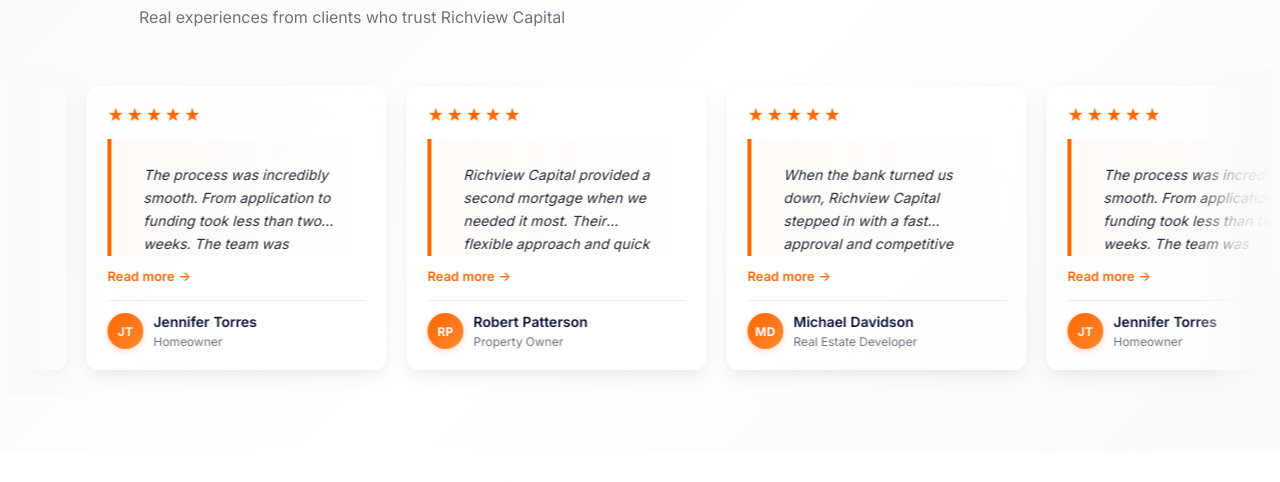
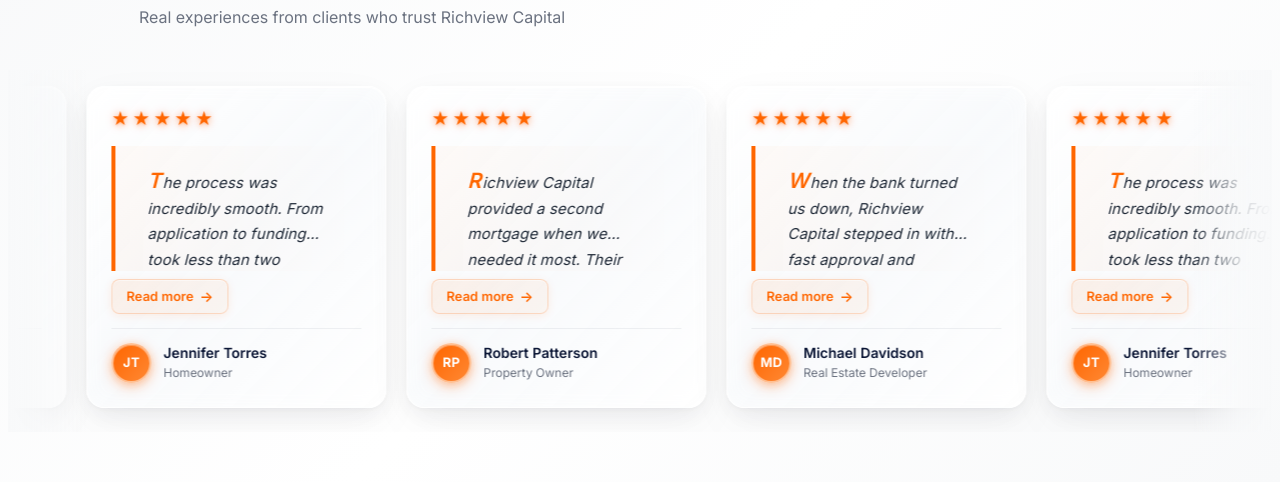
Before and after one commit to Sellaya/richview, a website built with Vite: page index.html in a window 1280 px wide. Shown: the part 2248-2730 px from the top of the page. Built offline with nearby package versions, Linux system fonts and the light colour scheme.

Commit message:
Transform Testimonial Cards UI

```diff
--- a/css/testimonials-google.css
+++ b/css/testimonials-google.css
@@ -118,88 +118,142 @@
   }
 }
 
-/* Card - Small & Glassmorphic */
+/* Card - Futuristic Design */
 .testimonial-card {
   flex-shrink: 0;
   width: clamp(240px, 28vw, 300px);
-  padding: clamp(1rem, 2.5vw, 1.25rem);
-  background: rgba(255, 255, 255, 0.7);
-  backdrop-filter: blur(20px);
-  -webkit-backdrop-filter: blur(20px);
-  border: 1px solid rgba(255, 255, 255, 0.8);
-  border-radius: 12px;
+  padding: clamp(1.25rem, 2.8vw, 1.5rem);
+  background: linear-gradient(135deg,
+    rgba(255, 255, 255, 0.95) 0%,
+    rgba(248, 250, 252, 0.92) 50%,
+    rgba(255, 255, 255, 0.95) 100%);
+  backdrop-filter: blur(24px) saturate(180%);
+  -webkit-backdrop-filter: blur(24px) saturate(180%);
+  border: 1px solid rgba(255, 255, 255, 0.9);
+  border-radius: 18px;
   box-shadow:
-    0 2px 8px rgba(11, 22, 53, 0.04),
-    0 8px 20px rgba(11, 22, 53, 0.06),
-    inset 0 1px 0 rgba(255, 255, 255, 0.9);
+    0 2px 4px rgba(11, 22, 53, 0.03),
+    0 8px 24px rgba(11, 22, 53, 0.06),
+    0 16px 48px rgba(11, 22, 53, 0.04),
+    inset 0 1px 0 rgba(255, 255, 255, 1),
+    inset 0 0 20px rgba(255, 255, 255, 0.5);
   position: relative;
   display: flex;
   flex-direction: column;
-  gap: 0.75rem;
-  transform: perspective(1000px) rotateX(0deg);
+  gap: 0.875rem;
+  transform: perspective(1200px) rotateX(0deg) translateZ(0);
   transition:
-    transform 0.3s cubic-bezier(0.16, 1, 0.3, 1),
-    box-shadow 0.3s cubic-bezier(0.16, 1, 0.3, 1),
-    background 0.3s ease,
-    border-color 0.3s ease;
+    transform 0.5s cubic-bezier(0.34, 1.56, 0.64, 1),
+    box-shadow 0.5s cubic-bezier(0.34, 1.56, 0.64, 1),
+    background 0.5s ease,
+    border-color 0.5s ease;
+  overflow: hidden;
 }
 
 .testimonial-card::before {
   content: '';
   position: absolute;
-  inset: 0;
-  border-radius: 12px;
-  padding: 1px;
+  top: 0;
+  left: 0;
+  right: 0;
+  height: 3px;
+  background: linear-gradient(90deg,
+    transparent 0%,
+    #FF6600 30%,
+    #FF8833 50%,
+    #FF6600 70%,
+    transparent 100%);
+  opacity: 0;
+  transform: translateX(-100%);
+  transition: opacity 0.5s ease, transform 0.8s cubic-bezier(0.34, 1.56, 0.64, 1);
+}
+
+.testimonial-card::after {
+  content: '';
+  position: absolute;
+  inset: -2px;
+  border-radius: 18px;
+  padding: 2px;
   background: linear-gradient(135deg,
-    rgba(255, 102, 0, 0.2) 0%,
-    rgba(255, 255, 255, 0.1) 50%,
-    rgba(255, 102, 0, 0.2) 100%);
+    rgba(255, 102, 0, 0.4) 0%,
+    rgba(255, 136, 51, 0.2) 25%,
+    rgba(59, 130, 246, 0.15) 50%,
+    rgba(255, 136, 51, 0.2) 75%,
+    rgba(255, 102, 0, 0.4) 100%);
+  background-size: 200% 200%;
   -webkit-mask: linear-gradient(#fff 0 0) content-box, linear-gradient(#fff 0 0);
   -webkit-mask-composite: xor;
   mask-composite: exclude;
   opacity: 0;
-  transition: opacity 0.3s ease;
+  transition: opacity 0.5s ease;
+  animation: borderShift 3s ease-in-out infinite;
+}
+
+@keyframes borderShift {
+  0%, 100% { background-position: 0% 50%; }
+  50% { background-position: 100% 50%; }
 }
 
 .testimonial-card:hover {
-  background: rgba(255, 255, 255, 0.85);
-  border-color: rgba(255, 102, 0, 0.2);
-  transform: perspective(1000px) rotateX(0deg) translateY(-2px);
+  background: linear-gradient(135deg,
+    rgba(255, 255, 255, 0.98) 0%,
+    rgba(255, 247, 242, 0.95) 50%,
+    rgba(255, 255, 255, 0.98) 100%);
+  border-color: rgba(255, 102, 0, 0.3);
+  transform: perspective(1200px) rotateX(0deg) translateY(-8px) translateZ(20px) scale(1.02);
   box-shadow:
-    0 4px 12px rgba(255, 102, 0, 0.08),
-    0 12px 28px rgba(11, 22, 53, 0.1),
-    inset 0 1px 0 rgba(255, 255, 255, 1);
+    0 4px 8px rgba(255, 102, 0, 0.08),
+    0 12px 32px rgba(255, 102, 0, 0.12),
+    0 24px 64px rgba(11, 22, 53, 0.08),
+    inset 0 1px 0 rgba(255, 255, 255, 1),
+    inset 0 0 30px rgba(255, 247, 242, 0.8);
 }
 
 .testimonial-card:hover::before {
   opacity: 1;
+  transform: translateX(0);
 }
 
-/* Stars - Google Style */
+.testimonial-card:hover::after {
+  opacity: 1;
+}
+
+/* Stars - Futuristic Style */
 .testimonial-stars {
   display: flex;
   align-items: center;
-  gap: 0.15rem;
+  gap: 0.2rem;
   margin-bottom: 0.25rem;
+  position: relative;
+  z-index: 1;
 }
 
 .testimonial-stars .star {
   color: #FF6600;
-  font-size: clamp(0.875rem, 1.8vw, 1rem);
+  font-size: clamp(0.9375rem, 1.9vw, 1.0625rem);
   line-height: 1;
-  text-shadow: 0 1px 2px rgba(255, 102, 0, 0.2);
-  transition: transform 0.2s cubic-bezier(0.34, 1.56, 0.64, 1);
+  text-shadow:
+    0 1px 2px rgba(255, 102, 0, 0.3),
+    0 2px 8px rgba(255, 102, 0, 0.2),
+    0 0 12px rgba(255, 102, 0, 0.1);
+  transition: all 0.3s cubic-bezier(0.34, 1.56, 0.64, 1);
+  filter: drop-shadow(0 0 4px rgba(255, 102, 0, 0.3));
 }
 
 .testimonial-card:hover .testimonial-stars .star {
-  transform: scale(1.1);
+  transform: scale(1.15) rotate(10deg);
+  text-shadow:
+    0 2px 4px rgba(255, 102, 0, 0.4),
+    0 4px 12px rgba(255, 102, 0, 0.3),
+    0 0 20px rgba(255, 136, 51, 0.4);
+  filter: drop-shadow(0 0 8px rgba(255, 102, 0, 0.5));
 }
 
 .testimonial-stars .star:nth-child(1) { transition-delay: 0ms; }
-.testimonial-stars .star:nth-child(2) { transition-delay: 30ms; }
-.testimonial-stars .star:nth-child(3) { transition-delay: 60ms; }
-.testimonial-stars .star:nth-child(4) { transition-delay: 90ms; }
-.testimonial-stars .star:nth-child(5) { transition-delay: 120ms; }
+.testimonial-stars .star:nth-child(2) { transition-delay: 40ms; }
+.testimonial-stars .star:nth-child(3) { transition-delay: 80ms; }
+.testimonial-stars .star:nth-child(4) { transition-delay: 120ms; }
+.testimonial-stars .star:nth-child(5) { transition-delay: 160ms; }
 
 /* Quote Wrapper */
 .testimonial-quote-wrap {
@@ -212,18 +266,29 @@
 
 /* Blockquote - Truncated */
 .testimonial-card blockquote {
-  font-size: clamp(0.8125rem, 1.7vw, 0.875rem);
+  font-size: clamp(0.8125rem, 1.7vw, 0.9375rem);
   color: #1F2937;
-  line-height: 1.65;
+  line-height: 1.7;
   margin: 0;
   font-weight: 400;
-  letter-spacing: 0.01em;
+  letter-spacing: 0.015em;
   display: -webkit-box;
   -webkit-line-clamp: 3;
   -webkit-box-orient: vertical;
   overflow: hidden;
   transition: all 0.3s ease;
   text-align: left;
+  position: relative;
+  z-index: 1;
+}
+
+.testimonial-card blockquote::first-letter {
+  font-size: 1.4em;
+  font-weight: 600;
+  color: #FF6600;
+  float: left;
+  line-height: 1;
+  margin-right: 0.05em;
 }
 
 .testimonial-card.is-expanded blockquote {
@@ -233,38 +298,78 @@
   overflow: visible;
 }
 
-/* Read More Button */
+/* Read More Button - Futuristic */
 .testimonial-read-more {
   display: inline-flex;
   align-items: center;
-  gap: 0.25rem;
-  background: none;
-  border: none;
-  padding: 0.25rem 0;
+  gap: 0.375rem;
+  background: linear-gradient(135deg,
+    rgba(255, 102, 0, 0.08) 0%,
+    rgba(255, 136, 51, 0.05) 100%);
+  border: 1.5px solid rgba(255, 102, 0, 0.2);
+  border-radius: 8px;
+  padding: 0.5rem 0.875rem;
   margin: 0;
   font-size: clamp(0.75rem, 1.6vw, 0.8125rem);
   font-weight: 600;
   color: #FF6600;
   cursor: pointer;
-  transition: color 0.2s ease, gap 0.2s ease;
+  transition: all 0.3s cubic-bezier(0.34, 1.56, 0.64, 1);
   text-decoration: none;
   font-family: 'Inter', -apple-system, sans-serif;
   align-self: flex-start;
   position: relative;
   z-index: 3;
   touch-action: manipulation;
+  box-shadow:
+    0 2px 8px rgba(255, 102, 0, 0.1),
+    inset 0 1px 0 rgba(255, 255, 255, 0.5);
+}
+
+.testimonial-read-more::before {
+  content: '';
+  position: absolute;
+  inset: 0;
+  border-radius: 7px;
+  background: linear-gradient(135deg,
+    rgba(255, 102, 0, 0.15) 0%,
+    rgba(255, 136, 51, 0.1) 100%);
+  opacity: 0;
+  transition: opacity 0.3s ease;
 }
 
 .testimonial-read-more:hover {
-  color: #FF8833;
-  gap: 0.375rem;
+  color: #ffffff;
+  background: linear-gradient(135deg, #FF6600 0%, #FF8833 100%);
+  border-color: #FF6600;
+  gap: 0.5rem;
+  transform: translateX(2px);
+  box-shadow:
+    0 4px 16px rgba(255, 102, 0, 0.3),
+    0 2px 8px rgba(255, 102, 0, 0.2),
+    inset 0 1px 0 rgba(255, 255, 255, 0.3);
+}
+
+.testimonial-read-more:hover::before {
+  opacity: 1;
+}
+
+.testimonial-read-more span {
+  position: relative;
+  z-index: 1;
 }
 
 .testimonial-read-more::after {
   content: '→';
-  font-size: 1em;
-  transition: transform 0.2s ease;
+  font-size: 1.1em;
+  transition: transform 0.3s cubic-bezier(0.34, 1.56, 0.64, 1);
   display: inline-block;
+  position: relative;
+  z-index: 1;
+}
+
+.testimonial-read-more:hover::after {
+  transform: translateX(2px);
 }
 
 .testimonial-card.is-expanded .testimonial-read-more::after {
@@ -272,35 +377,87 @@
   transform: translateY(-1px);
 }
 
-/* Author Section */
+.testimonial-card.is-expanded .testimonial-read-more:hover::after {
+  transform: translateY(-3px);
+}
+
+/* Author Section - Futuristic */
 .testimonial-author {
   display: flex;
   align-items: center;
-  gap: 0.625rem;
-  padding-top: 0.75rem;
-  border-top: 1px solid rgba(11, 22, 53, 0.08);
+  gap: 0.75rem;
+  padding-top: 0.875rem;
+  border-top: 1px solid rgba(11, 22, 53, 0.06);
   margin-top: auto;
+  position: relative;
+}
+
+.testimonial-author::before {
+  content: '';
+  position: absolute;
+  top: 0;
+  left: 0;
+  right: 0;
+  height: 1px;
+  background: linear-gradient(90deg,
+    transparent 0%,
+    rgba(255, 102, 0, 0.3) 50%,
+    transparent 100%);
+  opacity: 0;
+  transition: opacity 0.4s ease;
+}
+
+.testimonial-card:hover .testimonial-author::before {
+  opacity: 1;
 }
 
 .testimonial-avatar {
-  width: clamp(32px, 6vw, 36px);
-  height: clamp(32px, 6vw, 36px);
+  width: clamp(36px, 6.5vw, 40px);
+  height: clamp(36px, 6.5vw, 40px);
   border-radius: 50%;
-  background: linear-gradient(135deg, #FF6600 0%, #FF8833 100%);
+  background: linear-gradient(135deg, #FF6600 0%, #FF8833 50%, #FF6600 100%);
+  background-size: 200% 200%;
   color: #ffffff;
   display: flex;
   align-items: center;
   justify-content: center;
-  font-size: clamp(0.6875rem, 1.5vw, 0.75rem);
+  font-size: clamp(0.75rem, 1.6vw, 0.8125rem);
   font-weight: 700;
   letter-spacing: 0.02em;
   flex-shrink: 0;
-  box-shadow: 0 2px 6px rgba(255, 102, 0, 0.25);
-  transition: transform 0.3s cubic-bezier(0.16, 1, 0.3, 1);
+  box-shadow:
+    0 2px 8px rgba(255, 102, 0, 0.3),
+    0 4px 16px rgba(255, 102, 0, 0.2),
+    inset 0 1px 0 rgba(255, 255, 255, 0.3);
+  transition: all 0.4s cubic-bezier(0.34, 1.56, 0.64, 1);
+  position: relative;
+  border: 2px solid rgba(255, 255, 255, 0.5);
+}
+
+.testimonial-avatar::before {
+  content: '';
+  position: absolute;
+  inset: -3px;
+  border-radius: 50%;
+  background: linear-gradient(135deg,
+    rgba(255, 102, 0, 0.4) 0%,
+    rgba(255, 136, 51, 0.2) 100%);
+  opacity: 0;
+  transition: opacity 0.4s ease;
+  z-index: -1;
 }
 
 .testimonial-card:hover .testimonial-avatar {
-  transform: scale(1.08);
+  transform: scale(1.12) rotate(5deg);
+  box-shadow:
+    0 4px 12px rgba(255, 102, 0, 0.4),
+    0 8px 24px rgba(255, 102, 0, 0.3),
+    inset 0 1px 0 rgba(255, 255, 255, 0.5);
+  background-position: 100% 100%;
+}
+
+.testimonial-card:hover .testimonial-avatar::before {
+  opacity: 1;
 }
 
 .testimonial-author-info {
```
